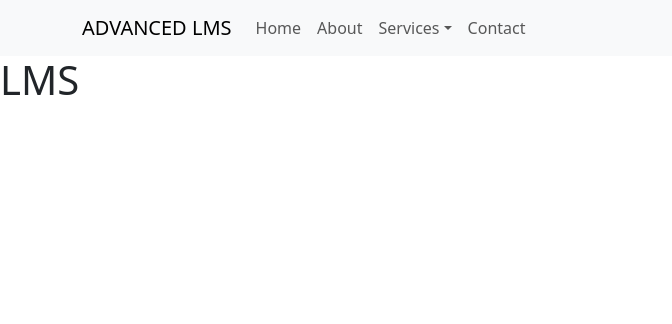
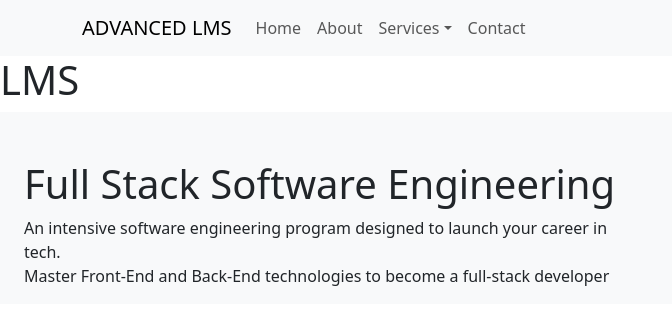
Before and after one commit to Josephshitandi/LMS-Frond-End, a React (Create React App) app: page / in a window 1280 px wide. Shown: the top 324 px of the page, without its empty margins (0-672 px from the left). Built offline with nearby package versions, Linux system fonts and the light colour scheme.

Commit message:
Modified app.js

```diff
--- a/src/App.js
+++ b/src/App.js
@@ -1,5 +1,6 @@
 // App.js
 import React from 'react';
+import { Container, Row, Col } from 'react-bootstrap';
 import 'bootstrap/dist/css/bootstrap.min.css';
 import { BrowserRouter as Router, Routes, Route } from 'react-router-dom';
 import NavbarComponent from './components/navbar';
@@ -32,6 +33,27 @@ const App = () => {
         </Routes>
       </Router>
       </div>
+      <div>
+        <Container fluid>
+          <Row>
+              <Col md={6} style={{ backgroundColor: '#f8f9fa' }}>
+                <div className="container mt-5">
+                  <h1> Full Stack Software Engineering</h1>
+                  <p>An intensive software engineering program designed to launch your career in tech.<br/> Master Front-End and Back-End technologies to become a full-stack developer</p>
+
+
+
+                </div>
+              </Col>
+                <Col md={6} style={{ backgroundColor: '#f8f9fa'}}>
+
+
+                </Col>
+
+          </Row>
+        </Container>
+      </div>
+
     </div>
   );
 };
--- a/src/components/navbar.js
+++ b/src/components/navbar.js
@@ -6,11 +6,11 @@ const NavbarComponent = () => {
   return (
     <Navbar bg="light" expand="lg">
       <Container>
-        <Navbar.Brand href="/home">ADVANCED LMS</Navbar.Brand>
+        <Navbar.Brand href="/">ADVANCED LMS</Navbar.Brand>
         <Navbar.Toggle aria-controls="navbar-nav" />
         <Navbar.Collapse id="navbar-nav">
           <Nav className="ml-auto">
-            <Nav.Link href="/home">Home</Nav.Link>
+            <Nav.Link href="/">Home</Nav.Link>
             <Nav.Link href="/about">About</Nav.Link>
             <NavDropdown title="Services" id="navbar-dropdown">
               <NavDropdown.Item href="/courses/softwareEngineer">Software Engineering</NavDropdown.Item>
```
Lines whose indentation alone changed are shown as unchanged.
